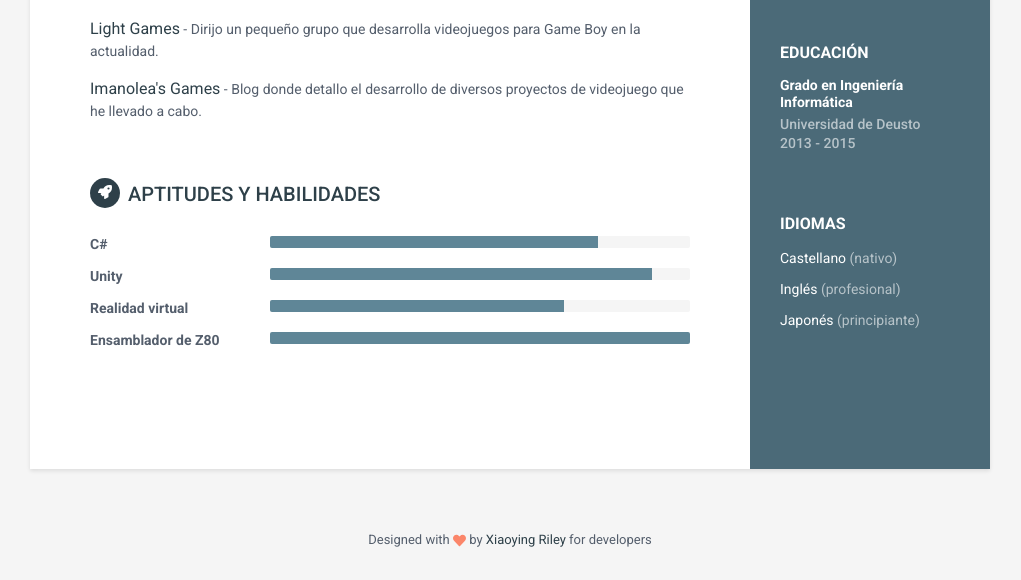
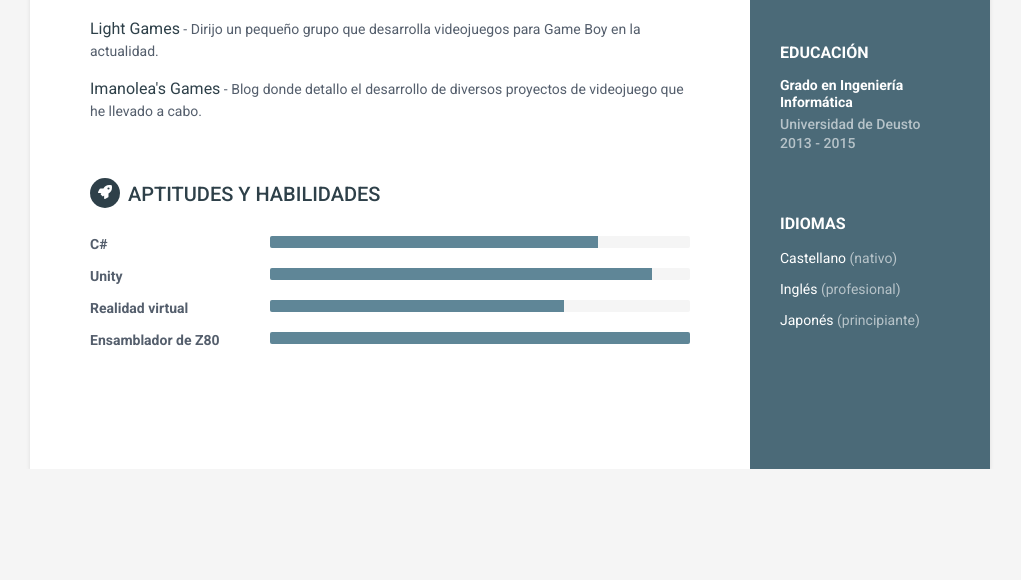
Before and after one commit to Imanolea/Curriculum-Vitae-es, a plain HTML site: page index.html in a window 1280 px wide. Shown: the part 564-1144 px from the top of the page, without its empty margins (130-1151 px from the left). After the commit the page ends 1033 px from the top, so only its background shows below. Drawn offline with Linux system fonts and the light colour scheme.

Commit message:
Cambios menores

```diff
--- a/index.html
+++ b/index.html
@@ -145,13 +145,5 @@
 
         </div><!--//main-body-->
     </div>
-
-    <footer class="footer">
-        <div class="text-center">
-                <!--/* This template is released under the Creative Commons Attribution 3.0 License. Please keep the attribution link below when using for your own project. Thank you for your support. :) If you'd like to use the template without the attribution, you can check out other commercial license options via our website: themes.3rdwavemedia.com */-->
-                <small class="copyright">Designed with <i class="fas fa-heart"></i> by <a href="http://themes.3rdwavemedia.com" target="_blank">Xiaoying Riley</a> for developers</small>
-        </div><!--//container-->
-    </footer><!--//footer-->
-
 </body>
 </html>
```
